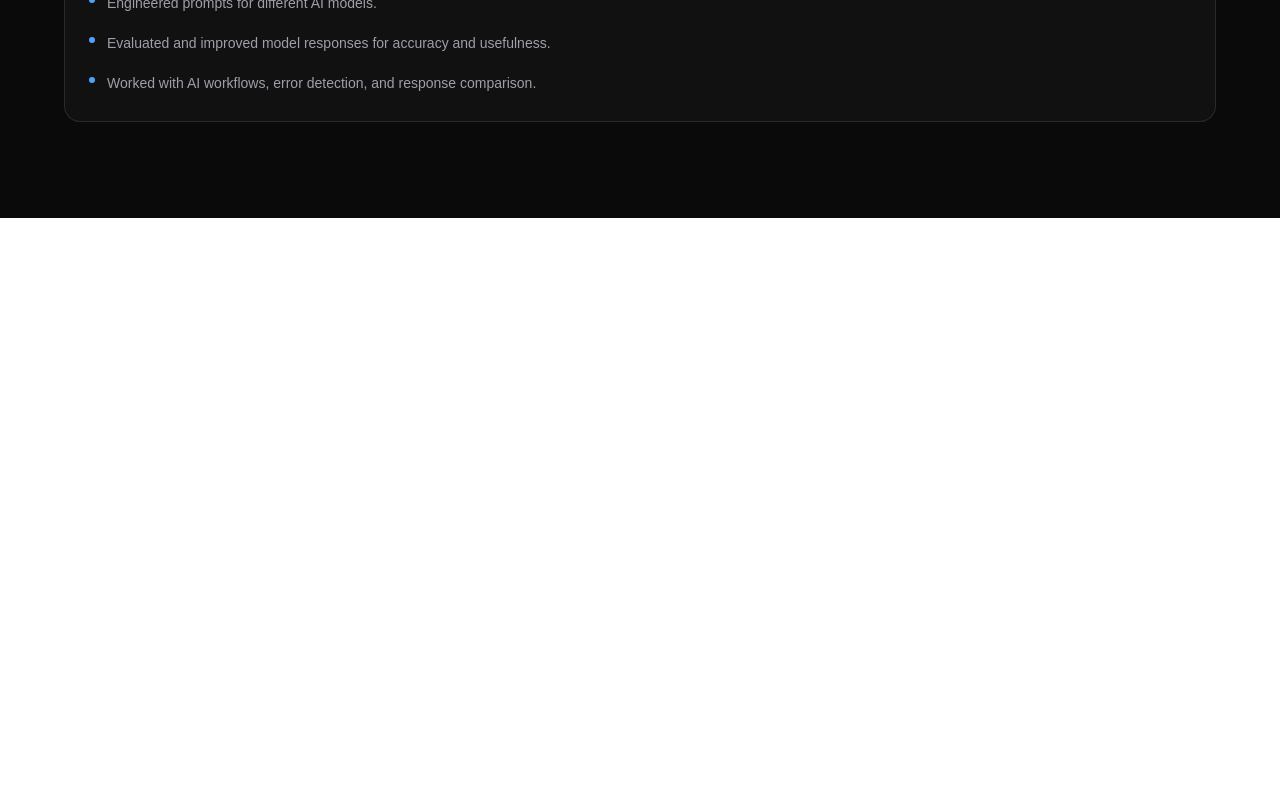
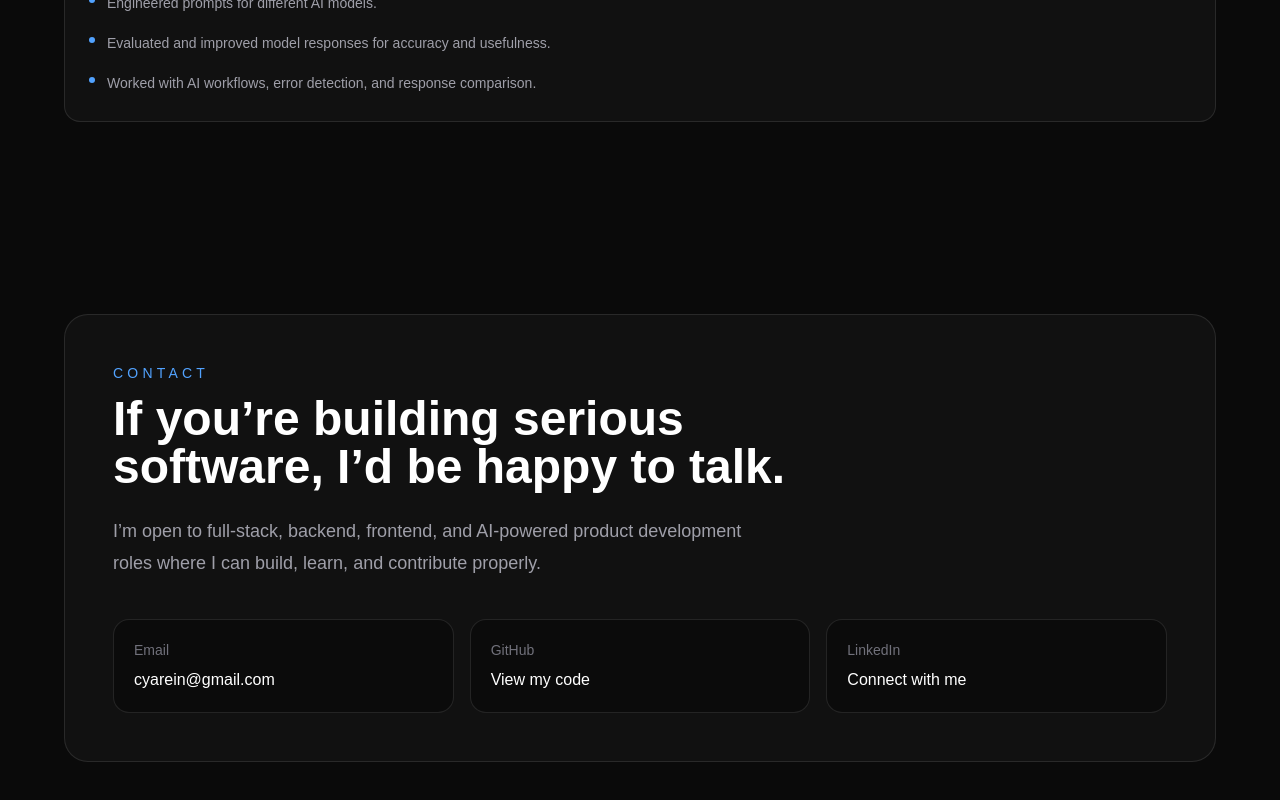
Before and after one commit to Cyarein1/AI-Portfolio, a Next.js app: page / in a window 1280 px wide. Shown: the part 3206-4006 px from the top of the page. Before the commit the page ends 3424 px from the top, so only its background shows below. Built offline with nearby package versions, Linux system fonts and the light colour scheme.

Commit message:
added Contact component.

```diff
--- a/app/page.tsx
+++ b/app/page.tsx
@@ -1,3 +1,4 @@
+import Contact from "@/components/Contact";
 import Experience from "@/components/Experience";
 import Hero from "@/components/Hero";
 import Navbar from "@/components/Navbar";
@@ -12,6 +13,7 @@ export default function Home() {
       <Skills />
       <Projects />
       <Experience />
+      <Contact />
     </main>
   );
 }
--- /dev/null
+++ b/components/Contact.tsx
@@ -0,0 +1,53 @@
+const contactLinks = [
+  {
+    label: "Email",
+    value: "cyarein@gmail.com",
+    href: "mailto:cyarein@gmail.com",
+  },
+  {
+    label: "GitHub",
+    value: "View my code",
+    href: "https://github.com/Cyarein1",
+  },
+  {
+    label: "LinkedIn",
+    value: "Connect with me",
+    href: "https://www.linkedin.com/in/cyarein",
+  },
+];
+
+export default function Contact() {
+  return (
+    <section id="contact" className="px-6 py-24">
+      <div className="mx-auto max-w-6xl rounded-3xl border border-white/10 bg-white/[0.03] p-8 md:p-12">
+        <p className="mb-3 text-sm uppercase tracking-[0.3em] text-blue-400">
+          Contact
+        </p>
+
+        <h2 className="max-w-3xl text-3xl font-bold text-white md:text-5xl">
+          If you’re building serious software, I’d be happy to talk.
+        </h2>
+
+        <p className="mt-6 max-w-2xl text-lg leading-8 text-zinc-400">
+          I’m open to full-stack, backend, frontend, and AI-powered product
+          development roles where I can build, learn, and contribute properly.
+        </p>
+
+        <div className="mt-10 grid gap-4 md:grid-cols-3">
+          {contactLinks.map((link) => (
+            <a
+              key={link.label}
+              href={link.href}
+              target={link.href.startsWith("http") ? "_blank" : undefined}
+              rel={link.href.startsWith("http") ? "noreferrer" : undefined}
+              className="rounded-2xl border border-white/10 bg-black/30 p-5 transition hover:border-blue-400/50"
+            >
+              <p className="text-sm text-zinc-500">{link.label}</p>
+              <p className="mt-2 font-medium text-white">{link.value}</p>
+            </a>
+          ))}
+        </div>
+      </div>
+    </section>
+  );
+}
```
